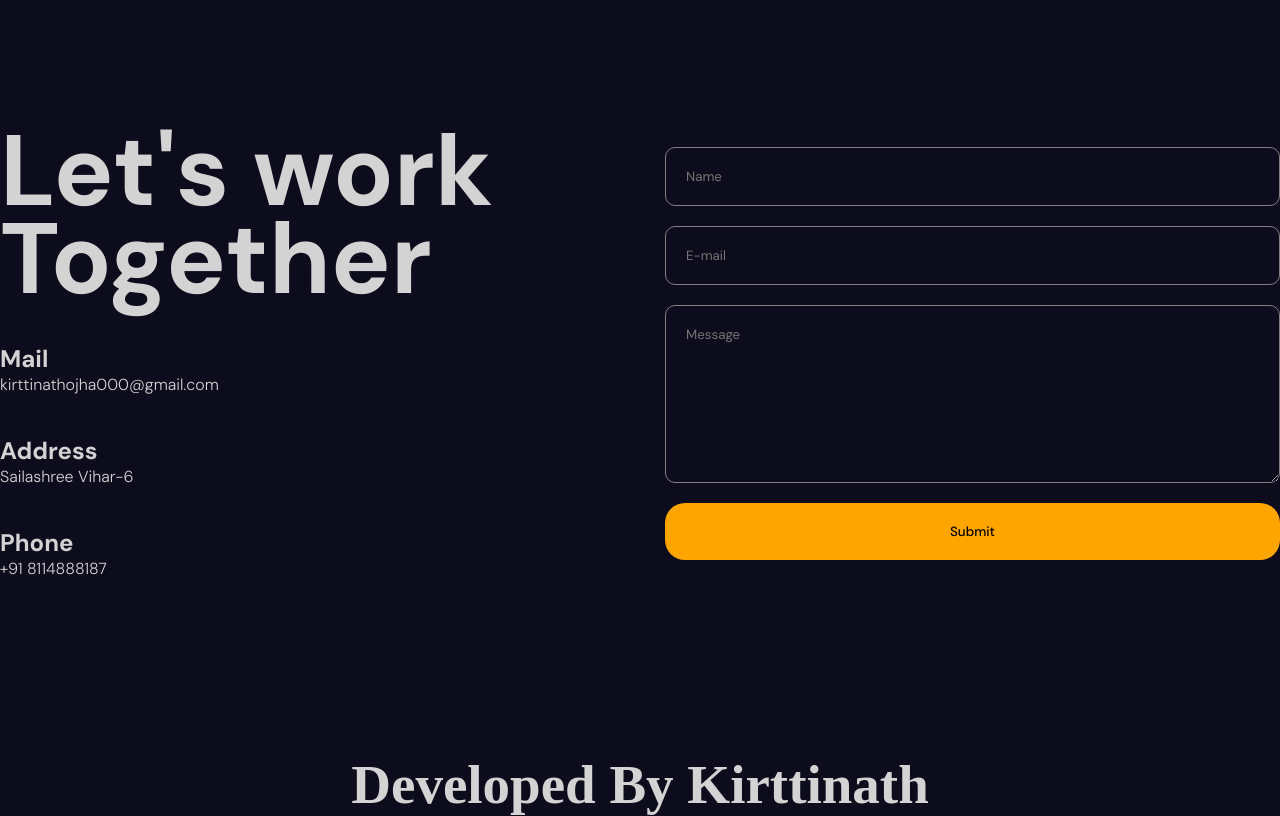
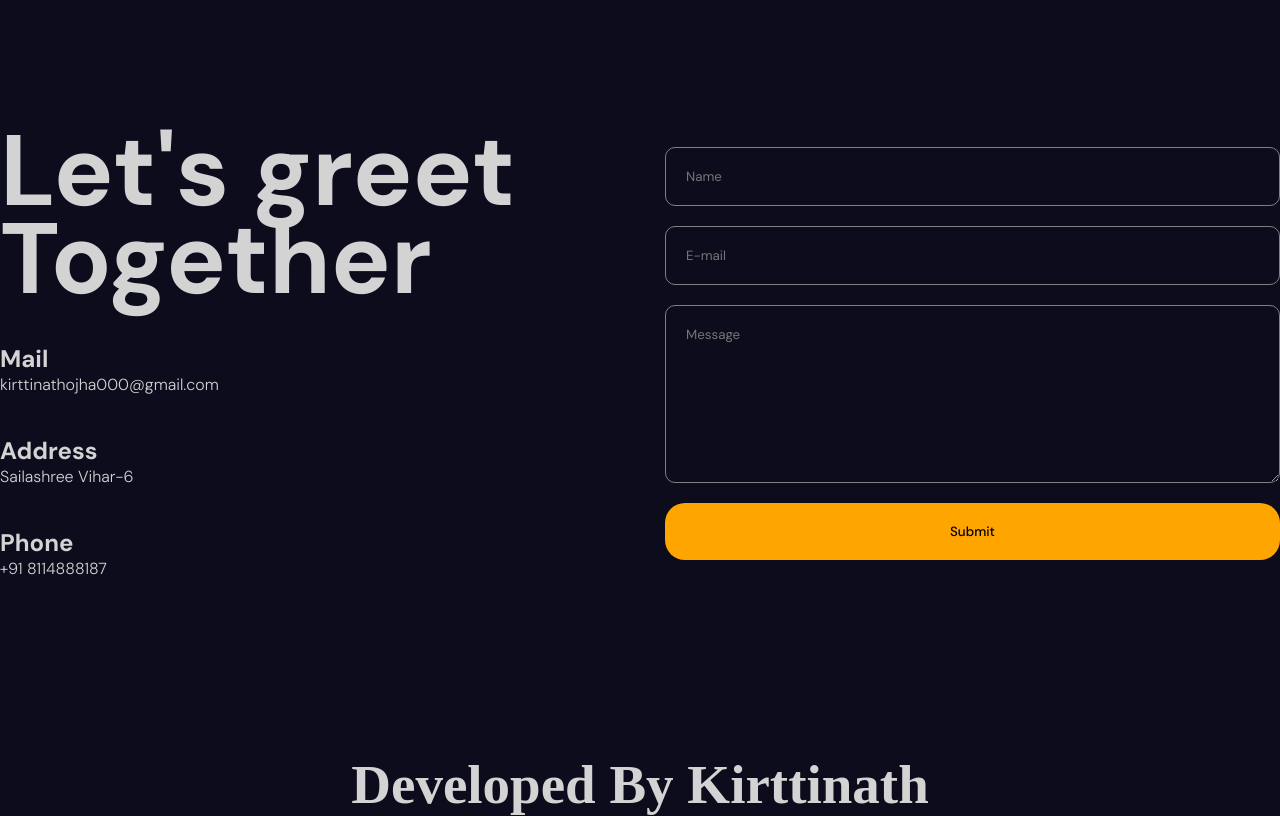
Before and after one commit to Kirttinath/portfolio-app, a React (Vite) app: page / in a window 1280 px wide. Shown: the part 6600-7416 px from the top of the page. Built offline with nearby package versions, Linux system fonts and the light colour scheme; a web font is replaced by a local one.

Commit message:
Changed the heading from "Let's work Together" to "Let's greet Together".

```diff
--- a/src/Components/Contact/Contact.jsx
+++ b/src/Components/Contact/Contact.jsx
@@ -44,7 +44,7 @@
     <>
     <motion.div ref={ref} className="contact" variants={variants} initial="initial" whileInView="animate">
       <motion.div className="textContainer" variants={variants}>
-        <motion.h1 variants={variants}>Let&apos;s work Together</motion.h1>
+        <motion.h1 variants={variants}>Let&apos;s greet Together</motion.h1>
         <motion.div className="item" variants={variants}>
           <h2>Mail</h2>
           <span>kirttinathojha000@gmail.com</span>
```
